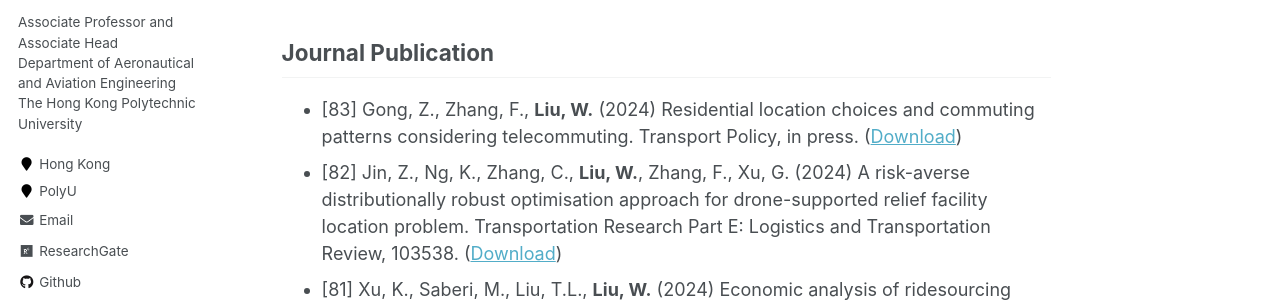
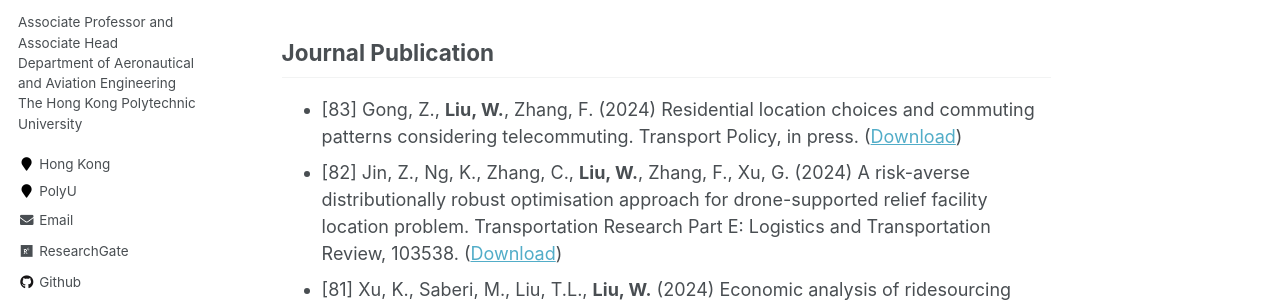
Before and after one commit to weiliu2016/weiliu2016.github.io, a Jekyll site: the page built from _pages/publications.md, in a window 1280 px wide and 900 px high. Shown: the part 376-678 px from the top of the window. Built offline with Jekyll 4.4.1, drawn with Linux system fonts in a browser that asks for light colours; some web fonts are replaced; formulas are drawn with MathJax 3; part of the change alters nothing that is shown.

```diff
--- a/_pages/publications.md
+++ b/_pages/publications.md
@@ -22,7 +22,7 @@ Book Chapter
 
 Journal Publication
 ----------
-* [83] Gong, Z., Zhang, F., **Liu, W.** (2024) Residential location choices and commuting patterns considering telecommuting. Transport Policy, in press. ([Download](https://doi.org/10.1016/j.tranpol.2024.xx.xxx))
+* [83] Gong, Z., **Liu, W.**, Zhang, F. (2024) Residential location choices and commuting patterns considering telecommuting. Transport Policy, in press. ([Download](https://doi.org/10.1016/j.tranpol.2024.05.010))
 * [82] Jin, Z., Ng, K., Zhang, C., **Liu, W.**, Zhang, F., Xu, G. (2024) A risk-averse distributionally robust optimisation approach for drone-supported relief facility location problem. Transportation Research Part E: Logistics and Transportation Review, 103538. ([Download](https://doi.org/10.1016/j.tre.2024.103538))
 * [81] Xu, K., Saberi, M., Liu, T.L., **Liu, W.** (2024) Economic analysis of ridesourcing markets considering driver order cancellation and platform subsidy. Travel Behaviour and Society, 36, 100795. ([Download](https://doi.org/10.1016/j.tbs.2024.100795))
 * [80] Chen, S., Wu, L., Ng, K., **Liu, W.**, Wang, K. (2024) How airports enhance the environmental sustainability of operations: A critical review from the perspective of Operations Research. Transportation Research Part E: Logistics and Transportation Review, 183, 103440. ([Download](https://doi.org/10.1016/j.tre.2024.103440))
```
